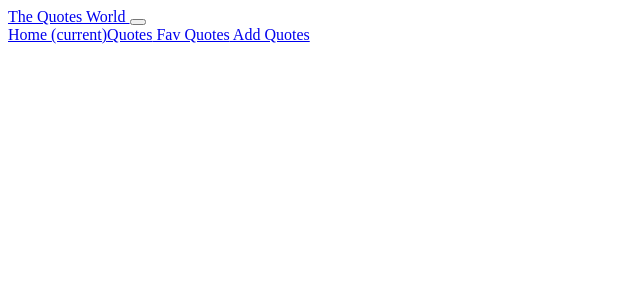
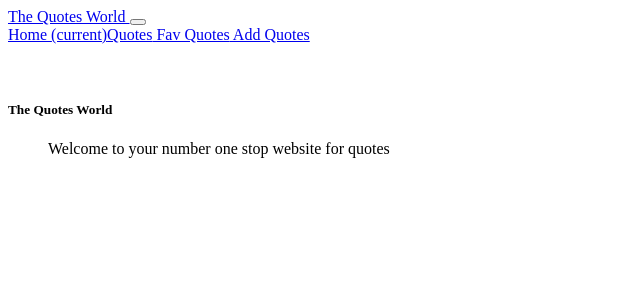
Before and after one commit to Steve99-coder/Quotes-App, an Angular app: page / in a window 1280 px wide. Shown: the top 300 px of the page, without its empty margins (0-640 px from the left). Built offline with nearby package versions, Linux system fonts and the light colour scheme.

Commit message:
Add the class quote

```diff
--- a/src/app/quote/quote.component.html
+++ b/src/app/quote/quote.component.html
@@ -20,3 +20,24 @@
 
     </nav>
 </div>
+<br>
+<br>
+<div class="container-fluid">
+    <div id="intro-para">
+        <div class="card text-center">
+            <div class="card-header">
+                <h5 class="card-title text-center text-danger font-weight-bold"><span class="bg-warning"><i
+                            class="fa fa-quote-left" aria-hidden="true"></i>
+                        The Quotes World<i class="fa fa-quote-right" aria-hidden="true"></i>
+                    </span></h5>
+            </div>
+            <div class="card-body">
+
+                <blockquote class="blockquote font-italic text-center">Welcome to your number one stop website for
+                    quotes
+                </blockquote>
+            </div>
+
+        </div>
+    </div>
+</div>
```
Also changed, not shown: src/app/quote.ts (added, +19 -0 lines), 1 other file (tests, documents, lock files or other folders).
